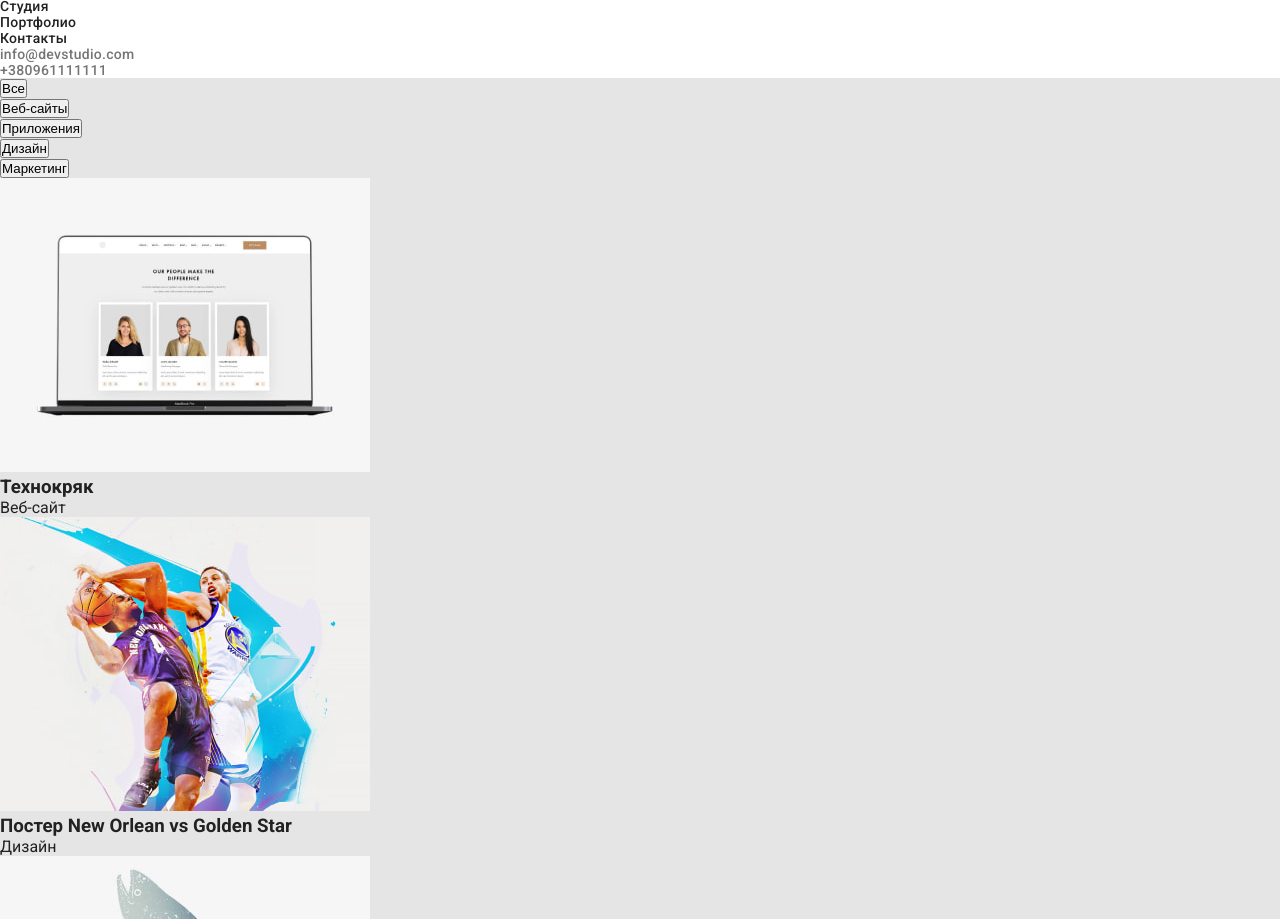
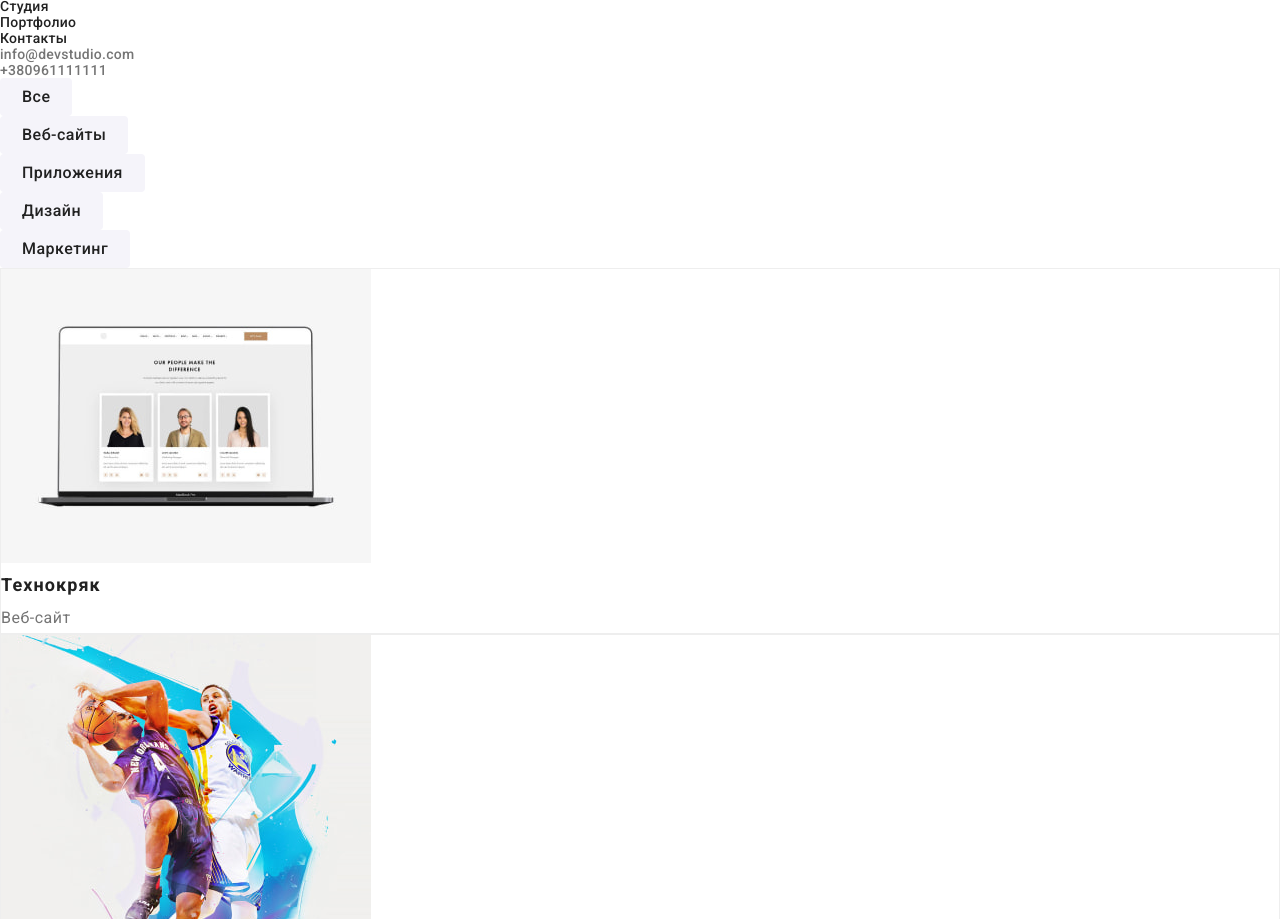
Before and after one commit to Yborline/goit-markup-hw-02, a plain HTML site: page portfolio.html in a window 1280 px wide. Shown: the part 33-952 px from the top of the page. Drawn offline with Linux system fonts and the light colour scheme.

Commit message:
final css?

```diff
--- a/CSS/style.css
+++ b/CSS/style.css
@@ -6,6 +6,7 @@
   --main-text-color: #212121;
   --mainbackgraund-color: #e5e5e5;
   --contacts-color: rgba(255, 255, 255, 0.6);
+  --portfolio-color: #f5f4fa;
 }
 * {
   padding: 0;
@@ -16,7 +17,7 @@ body {
   /* font-family: "Raleway", sans-serif; */
   font-family: "Roboto", sans-serif;
   font-style: normal;
-  background-color: var(--mainbackgraund-color);
+  background-color: var(--white-color);
   color: var(--main-text-color);
   font-weight: normal;
 }
@@ -82,7 +83,7 @@ nav .list {
   letter-spacing: 0.06em;
   text-transform: uppercase;
 }
-
+/* Buttons */
 .button-color {
   background-color: var(--blue-color);
   color: var(--white-color);
@@ -95,6 +96,26 @@ nav .list {
   padding: 10px 32px;
   cursor: pointer;
 }
+.button-pro {
+  font-family: "Roboto", sans-serif;
+  background-color: var(--portfolio-color);
+  font-weight: 500;
+  font-size: 16px;
+  line-height: 1.625;
+  text-align: center;
+  letter-spacing: 0.03em;
+  border-radius: 4px;
+  padding: 6px 22px;
+  border: 0;
+}
+.button-pro:hover,
+.button-pro:focus {
+  background-color: var(--blue-color);
+  color: var(--white-color);
+  box-shadow: 0px 3px 1px rgba(0, 0, 0, 0.1), 0px 1px 2px rgba(0, 0, 0, 0.08),
+    0px 2px 2px rgba(0, 0, 0, 0.12);
+}
+/* Buttons */
 
 /* Преимущество  */
 .tittle-advantage {
@@ -119,7 +140,11 @@ nav .list {
   text-align: center;
   letter-spacing: 0.03em;
 }
-/* Наша команда */
+
+/* our team */
+.our-team {
+  background-color: var(--portfolio-color);
+}
 .name-worker {
   font-weight: 500;
   font-size: 16px;
@@ -135,7 +160,30 @@ nav .list {
   color: var(--tell-color);
   font-weight: normal;
 }
-/* Наша команда */
+
+/* our team */
+
+/* portfolio */
+.project-portfolio > li {
+  background-color: var(--white-color);
+  border: 1px solid #eeeeee;
+  box-sizing: border-box;
+}
+.pro-tittle {
+  font-weight: 700;
+  font-size: 18px;
+  line-height: 2;
+  letter-spacing: 0.06em;
+}
+.pro-text {
+  font-weight: 400;
+  font-size: 16px;
+  line-height: 1.875;
+  letter-spacing: 0.03em;
+  color: var(--tell-color);
+}
+/* portfolio */
+
 /* footer */
 .footer {
   background-color: var(--hero-color);
--- a/portfolio.html
+++ b/portfolio.html
@@ -29,51 +29,51 @@
         <section>
         <!-- <h2>Lots of button projects</h2> -->
             <ul>
-                <li><button type="button">Все</button></li>
-                <li><button type="button">Веб-сайты</button></li>
-                <li><button type="button">Приложения</button></li>
-                <li><button type="button">Дизайн</button></li>
-                <li><button type="button">Маркетинг</button></li>
+                <li><button type="button" class="button-pro link">Все</button></li>
+                <li><button type="button" class="button-pro link">Веб-сайты</button></li>
+                <li><button type="button" class="button-pro link">Приложения</button></li>
+                <li><button type="button" class="button-pro link">Дизайн</button></li>
+                <li><button type="button" class="button-pro link">Маркетинг</button></li>
             </ul>
         </section>
         <section>
             <!-- <h2>Set of projects</h2> -->
-            <ul>
+            <ul class="project-portfolio">
                 <li><img src="./images/portfolio1.jpg" alt="ноутбук и списки" width="370">
-                <h3>Технокряк</h3>
-                <p>Веб-сайт</p>
+                <h3 class="pro-tittle">Технокряк</h3>
+                <p class="pro-text">Веб-сайт</p>
                 </li>
                 <li><img src="./images/portfolio2.jpg" alt="люди играют в бакетбол" width="370">
-                <h3>Постер New Orlean vs Golden Star</h3>
-                <p>Дизайн</p>
+                <h3 class="pro-tittle">Постер New Orlean vs Golden Star</h3>
+                <p class="pro-text">Дизайн</p>
                 </li>
                 <li><img src="./images/portfolio3.jpg" alt="лого ресторана" width="370">
-                <h3>Ресторан Seafood</h3>
-                <p>Приложение</p>
+                <h3 class="pro-tittle">Ресторан Seafood</h3>
+                <p class="pro-text">Приложение</p>
                 </li>
                 <li><img src="./images/portfolio4.jpg" alt="наушники" width="370">
-                <h3>Проект Prime</h3>
-                <p>Маркетинг</p>
+                <h3 class="pro-tittle">Проект Prime</h3>
+                <p class="pro-text">Маркетинг</p>
                 </li>
                 <li><img src="./images/portfolio5.jpg" alt="две коробки" width="370">
-                <h3>Проект Boxes</h3>
-                <p>Приложение</p>
+                <h3 class="pro-tittle">Проект Boxes</h3>
+                <p class="pro-text">Приложение</p>
                 </li>
                 <li><img src="./images/portfolio6.jpg" alt="монитор" width="370">
-                <h3>Inspiration has no Borders</h3>
-                <p>Веб-сайт</p>
+                <h3 class="pro-tittle">Inspiration has no Borders</h3>
+                <p class="pro-text">Веб-сайт</p>
                 </li>
                 <li><img src="./images/portfolio7.jpg" alt="журнал" width="370">
-                <h3>Издание Limited Edition</h3>
-                <p>Дизайн</p>
+                <h3 class="pro-tittle">Издание Limited Edition</h3>
+                <p class="pro-text">Дизайн</p>
                 </li>
                 <li><img src="./images/portfolio8.jpg" alt="бирка" width="370">
-                <h3>Проект LAB</h3>
-                <p>Маркетинг</p>
+                <h3 class="pro-tittle">Проект LAB</h3>
+                <p class="pro-text">Маркетинг</p>
                 </li>
                 <li><img src="./images/portfolio9.jpg" alt="работа с ноутбуком" width="370">
-                <h3>Growing Business</h3>
-                <p>Приложение</p>
+                <h3 class="pro-tittle">Growing Business</h3>
+                <p class="pro-text">Приложение</p>
                 </li>
             </ul>
         </section>
```
Also changed, not shown: index.html (+1 -1 lines).
